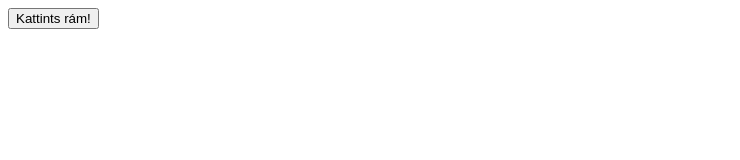
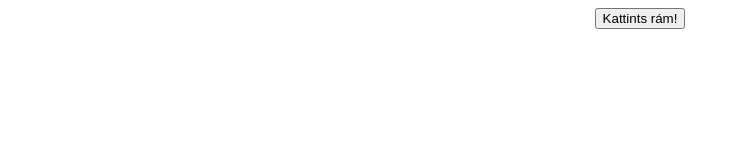
Before and after one commit to RchiRich/MagyarosiRichard-elsogit, a plain HTML site: page index.html in a window 1280 px wide. Shown: the whole page, without its empty margins (0-740 px from the left). Drawn offline with Linux system fonts and the light colour scheme.

Commit message:
Gombot vízszintesen középre

```diff
--- a/index.html
+++ b/index.html
@@ -4,8 +4,14 @@
     <meta charset="UTF-8">
     <meta name="viewport" content="width=device-width, initial-scale=1.0">
     <title>Első git repo</title>
+    <style>
+        main {
+            text-align: center;
+        }
+    </style>
 </head>
 <body>
-    <button>Kattints rám!</button>
+    <main><button>Kattints rám!</button></main>
+
 </body>
 </html>
```
